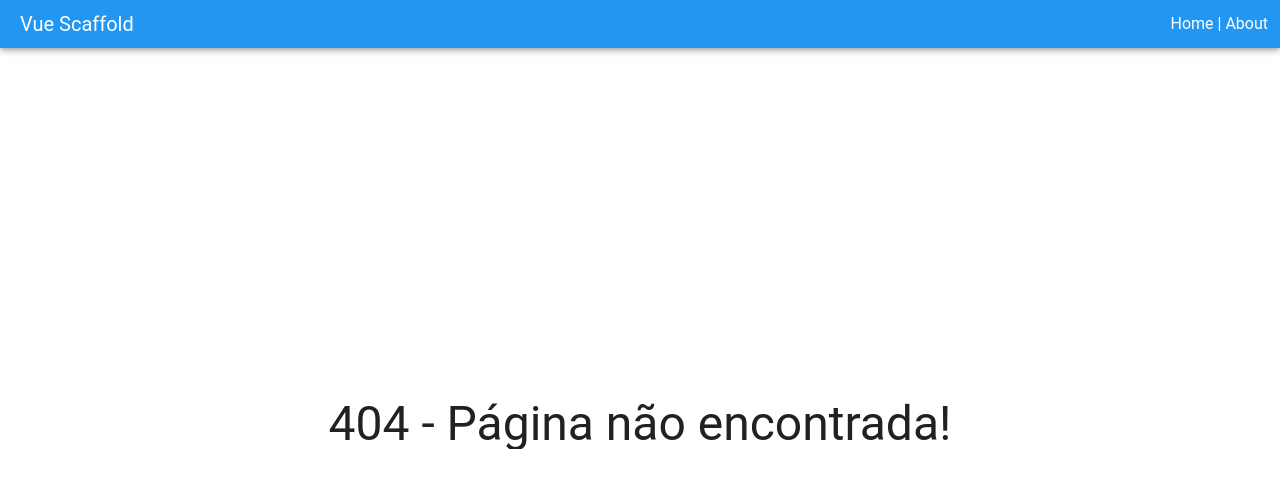
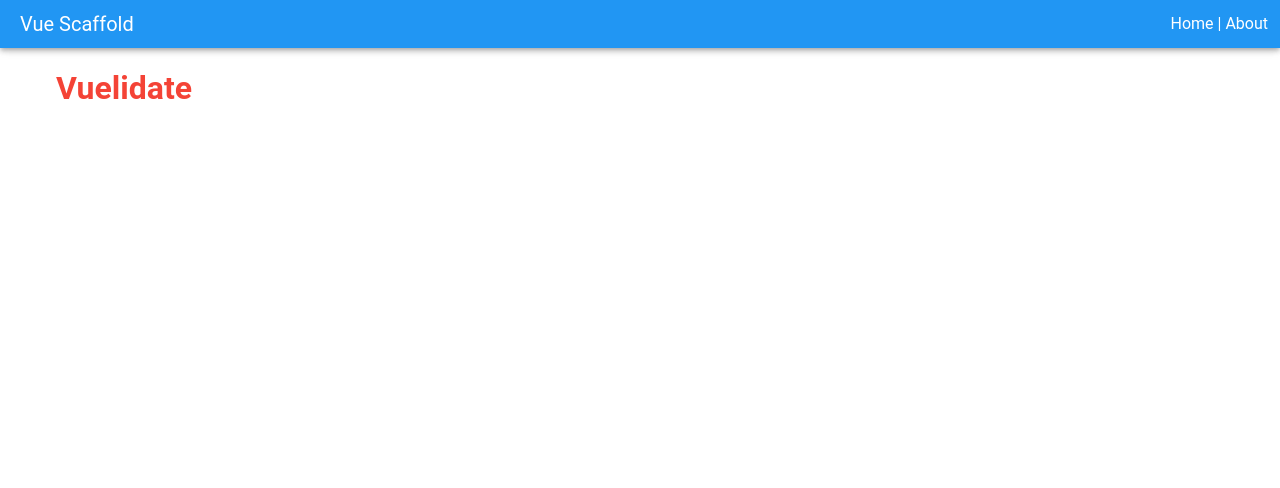
Before and after one commit to betogroo/vue-validate, a Vue app: page /vuelidate in a window 1280 px wide. Before the commit this address had no page. Shown: the top 488 px of the page. Built offline with nearby package versions, Linux system fonts and the light colour scheme.

Commit message:
chore: add vuelidate-route

```diff
--- a/src/modules/main/router/routes.ts
+++ b/src/modules/main/router/routes.ts
@@ -8,6 +8,15 @@ const routes: CustomRouteRecordRaw[] = [
     name: 'HomeView',
     meta: {
       title: 'Home',
+      requiresAuth: false,
+    },
+  },
+  {
+    path: '/vuelidate',
+    component: () => import('../views/VuelidateView.vue'),
+    name: 'VuelidateView',
+    meta: {
+      title: 'VuelidateView',
       requiresAuth: false,
     },
   },
--- /dev/null
+++ b/src/modules/main/views/VuelidateView.vue
@@ -0,0 +1,9 @@
+<script setup lang="ts"></script>
+
+<template>
+  <v-container class="d-flex align-start justify-center-fill-height">
+    <v-responsive max-width="800">
+      <h1 class="text-red">Vuelidate</h1>
+    </v-responsive>
+  </v-container>
+</template>
```
